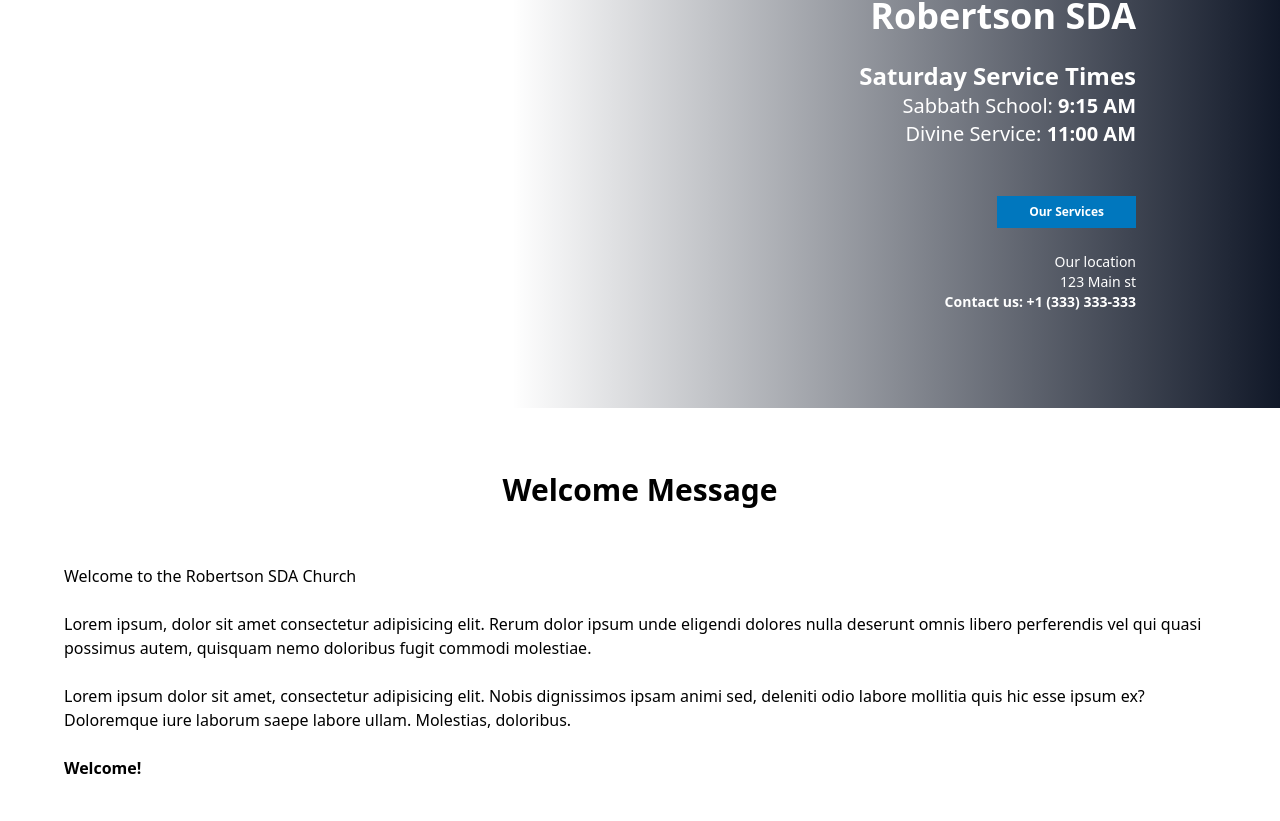
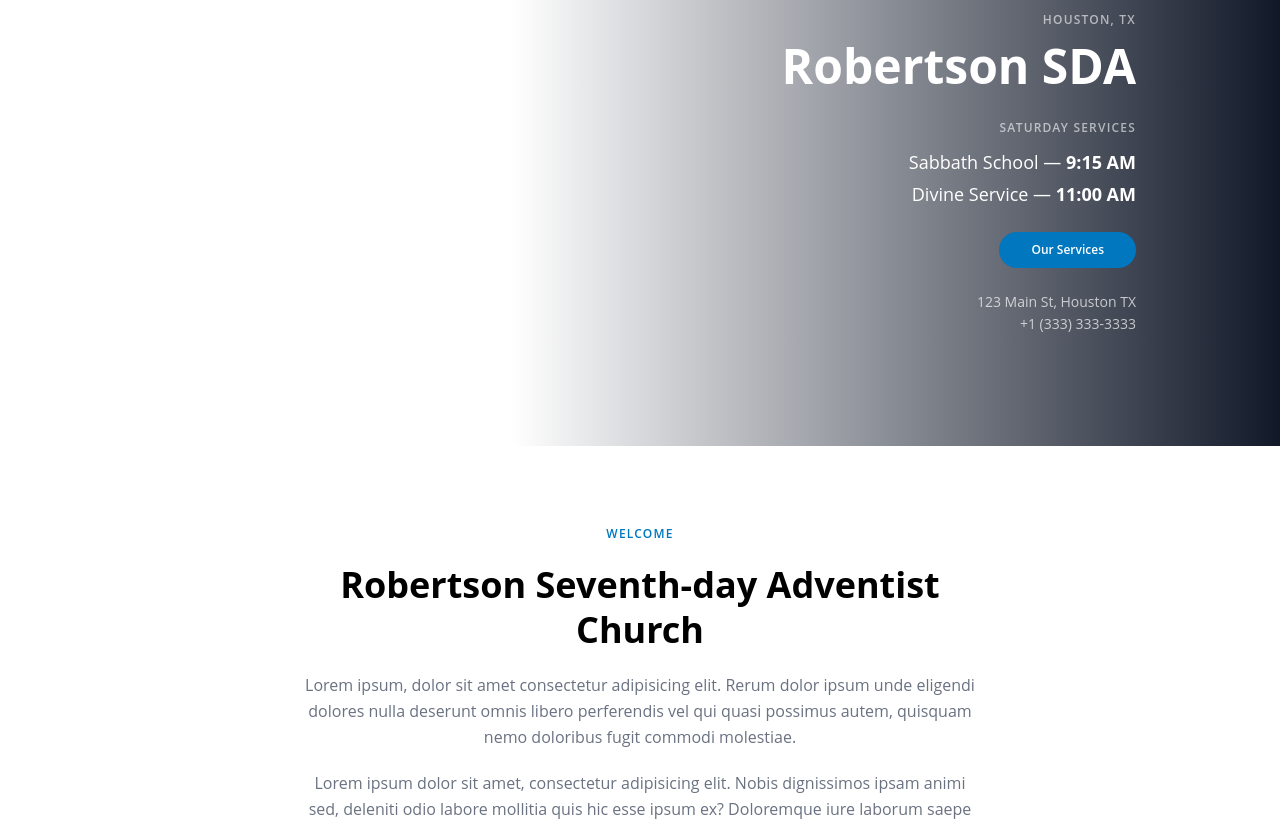
Before and after one commit to Bonzaii1/RobertsonSDA, a React (Vite) app: page / in a window 1280 px wide. Shown: the part 168-989 px from the top of the page. Built offline with nearby package versions, Linux system fonts and the light colour scheme.

Commit message:
Added last few sections missing from home page. Updated fonts

```diff
--- a/src/pages/Home.jsx
+++ b/src/pages/Home.jsx
@@ -1,7 +1,16 @@
 import React from 'react'
 import { Navbar } from './Navbar.jsx'
+import { Footer } from '../components/Footer.jsx'
 
 export const Home = () => {
+
+    const event_items = [
+        { title: "Event 1", date: "April 19, 2026", description: "Event description here.", image: "/church_background.jpg" },
+        { title: "Event 2", date: "April 26, 2026", description: "Event description here.", image: "/church_background.jpg" },
+        { title: "Event 3", date: "May 3, 2026", description: "Event description here.", image: "/church_background.jpg" },
+        { title: "Event 4", date: "May 10, 2026", description: "Event description here.", image: "/church_background.jpg" },
+        { title: "Event 5", date: "May 17, 2026", description: "Event description here.", image: "/church_background.jpg" },
+    ]
 
     const card_items = [
         {
@@ -31,38 +40,37 @@ export const Home = () => {
                 {/* Church Background Hero */}
                 <div className='flex justify-end text-white w-full bg-[url("../../public/church_background.jpg")] bg-cover bg-top-left relative'>
                     <div className='absolute inset-0 bg-linear-to-r from-transparent from-40% to-gray-900' />
-                    <div className='relative mx-24 my-12 p-12 text-right'>
-                        <h1 className='font-bold text-4xl'>Robertson SDA</h1>
-                        <br />
-                        <h3 className='font-bold text-2xl'>Saturday Service Times</h3>
-                        <h3 className='text-xl'>Sabbath School: <span className='font-bold'>9:15 AM</span></h3>
-                        <h3 className='text-xl'>Divine Service: <span className='font-bold'>11:00 AM</span></h3>
-                        <br /><br />
-
-                        <button className=' text-xs font-semibold bg-primary p-2 px-8'>Our Services</button>
-                        <br />
-                        <br />
-                        <div className='text-sm space-y-1'>
-                            Our location <br /> 123 Main st <br /> <span className='font-bold'>Contact us: +1 (333) 333-333</span>
+                    <div className='relative mx-24 my-16 p-12 text-right flex flex-col gap-6'>
+                        <div className='flex flex-col gap-2'>
+                            <p className='text-xs font-semibold uppercase tracking-widest text-white/60'>Houston, TX</p>
+                            <h1 className='font-bold text-5xl leading-tight'>Robertson SDA</h1>
+                        </div>
+                        <div className='flex flex-col gap-1'>
+                            <p className='text-xs font-semibold uppercase tracking-widest text-white/60 mb-2'>Saturday Services</p>
+                            <p className='text-lg'>Sabbath School — <span className='font-bold'>9:15 AM</span></p>
+                            <p className='text-lg'>Divine Service — <span className='font-bold'>11:00 AM</span></p>
+                        </div>
+                        <div className='flex flex-col gap-1 items-end'>
+                            <button className='text-xs font-semibold bg-primary px-8 py-2.5 rounded-full hover:bg-primary/90 transition-colors'>Our Services</button>
+                        </div>
+                        <div className='flex flex-col gap-0.5 text-sm text-white/70'>
+                            <p>123 Main St, Houston TX</p>
+                            <p>+1 (333) 333-3333</p>
                         </div>
                     </div>
                 </div>
 
                 {/* Welcome Message */}
 
-                <div className='bg-[url("/wavy-bg.webp")] bg-cover bg-top-left'>
-                    <div className='flex flex-col items-center p-12'>
-                        <h1 className='text-3xl font-bold p-4'>Welcome Message</h1>
-                        <br />
-                        <div className='p-4'>
-                            <p>Welcome to the Robertson SDA Church</p><br />
-                            <p>Lorem ipsum, dolor sit amet consectetur adipisicing elit. Rerum dolor ipsum unde eligendi dolores nulla deserunt omnis libero perferendis vel qui quasi possimus autem, quisquam nemo doloribus fugit commodi molestiae.
-                            </p><br />
-                            <p>Lorem ipsum dolor sit amet, consectetur adipisicing elit. Nobis dignissimos ipsam animi sed, deleniti odio labore mollitia quis hic esse ipsum ex? Doloremque iure laborum saepe labore ullam. Molestias, doloribus.</p>
-                            <br />
-                            <p className='font-bold'>Welcome!</p>
+                <div className='bg-[url("/wavy.png")] bg-cover bg-top-left'>
+                    <div className='flex flex-col items-center py-20 px-6'>
+                        <div className='max-w-2xl text-center flex flex-col gap-5'>
+                            <p className='text-xs font-semibold uppercase tracking-widest text-primary'>Welcome</p>
+                            <h1 className='text-4xl font-bold leading-tight'>Robertson Seventh-day Adventist Church</h1>
+                            <p className='text-gray-500 leading-relaxed'>Lorem ipsum, dolor sit amet consectetur adipisicing elit. Rerum dolor ipsum unde eligendi dolores nulla deserunt omnis libero perferendis vel qui quasi possimus autem, quisquam nemo doloribus fugit commodi molestiae.</p>
+                            <p className='text-gray-500 leading-relaxed'>Lorem ipsum dolor sit amet, consectetur adipisicing elit. Nobis dignissimos ipsam animi sed, deleniti odio labore mollitia quis hic esse ipsum ex? Doloremque iure laborum saepe labore ullam.</p>
+                            <p className='font-semibold text-gray-800'>We're glad you're here.</p>
                         </div>
-
                     </div>
                 </div>
 
@@ -117,9 +125,63 @@ export const Home = () => {
 
                 {/* Upcoming events*/}
 
-                <div className='w-full h-50 bg-white'>
+                <div className='w-full bg-gray-100 py-16'>
+                    <div className='max-w-4xl mx-auto px-8 flex flex-col gap-10'>
+                        <h1 className='text-black text-2xl font-semibold text-center'>Events</h1>
+                        <div className='grid grid-cols-4 gap-6'>
+                            {event_items.map((event, idx) => (
+                                <div key={idx} className='bg-white rounded shadow overflow-hidden flex flex-col'>
+                                    <img src={event.image} alt={event.title} className='w-full h-36 object-cover' />
+                                    <div className='p-4 flex flex-col gap-1 flex-1'>
+                                        <h2 className='font-bold text-sm'>{event.title}</h2>
+                                        <p className='text-xs text-primary font-semibold'>{event.date}</p>
+                                        <p className='text-xs text-gray-600 mt-1'>{event.description}</p>
+                                    </div>
+                                </div>
+                            ))}
+                        </div>
+                    </div>
+                </div>
 
+                {/* Location */}
+                <div className='w-full bg-white py-16'>
+                    <div className='max-w-4xl mx-auto px-8 flex flex-col gap-8'>
+                        <div className='flex gap-10 items-stretch'>
+                            <div className='flex-1'>
+                                <iframe
+                                    src="https://maps.google.com/maps?q=4318+Robertson+St,+Houston,+TX+77009&output=embed"
+                                    width="100%"
+                                    height="100%"
+                                    style={{ border: 0, minHeight: '320px' }}
+                                    allowFullScreen
+                                    loading="lazy"
+                                    referrerPolicy="no-referrer-when-downgrade"
+                                />
+                            </div>
+                            <div className='flex-1 flex flex-col gap-6 justify-center'>
+                                <div>
+                                    <h2 className='font-bold text-lg mb-1'>Robertson SDA Church</h2>
+                                    <p className='text-gray-600 text-sm'>123 Main St</p>
+                                    <p className='text-gray-600 text-sm'>City, State 00000</p>
+                                </div>
+                                <div>
+                                    <h2 className='font-bold text-sm mb-1'>Service Times</h2>
+                                    <p className='text-gray-600 text-sm'>Sabbath School: <span className='font-semibold'>9:15 AM</span></p>
+                                    <p className='text-gray-600 text-sm'>Divine Service: <span className='font-semibold'>11:00 AM</span></p>
+                                </div>
+                                <div>
+                                    <h2 className='font-bold text-sm mb-1'>Contact</h2>
+                                    <p className='text-gray-600 text-sm'>Phone: +1 (333) 333-3333</p>
+                                    <p className='text-gray-600 text-sm'>Email: info@robertsonsda.org</p>
+                                </div>
+                            </div>
+                        </div>
+                    </div>
                 </div>
+
+                {/* Footer */}
+
+                <Footer />
 
             </div>
         </>
--- a/src/style.css
+++ b/src/style.css
@@ -1,8 +1,10 @@
 @import 'tailwindcss';
+@import url('https://fonts.googleapis.com/css2?family=Open+Sans:ital,wght@0,300..800;1,300..800&display=swap');
 
 
 @theme {
 
+    --font-open-sans: 'Open Sans', sans-serif;
 
     --color-primary: #0077be;
 
@@ -34,3 +36,7 @@
         }
     }
 }
+
+body {
+    font-family: var(--font-open-sans);
+}
```
Also changed, not shown: public/wavy.png (added).
